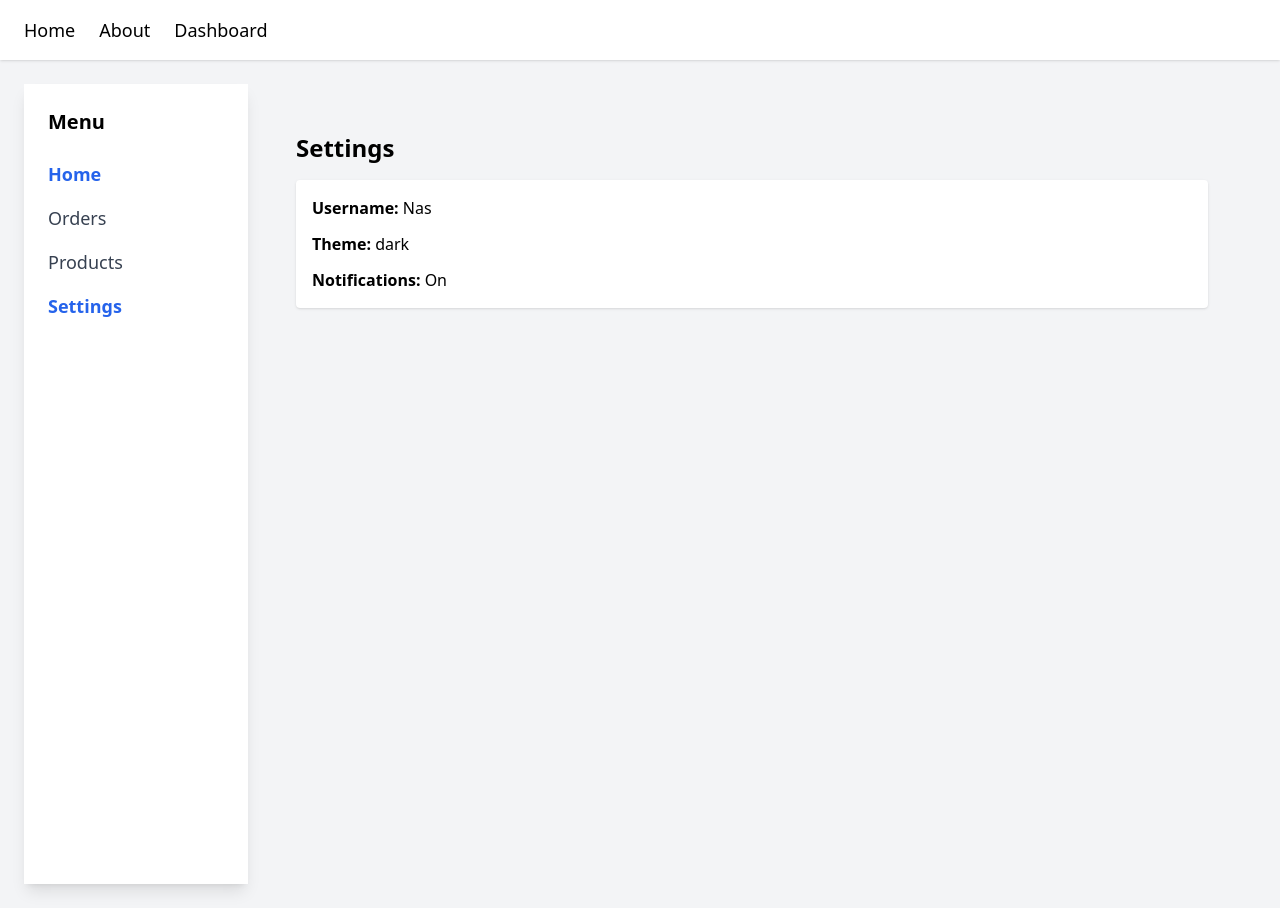
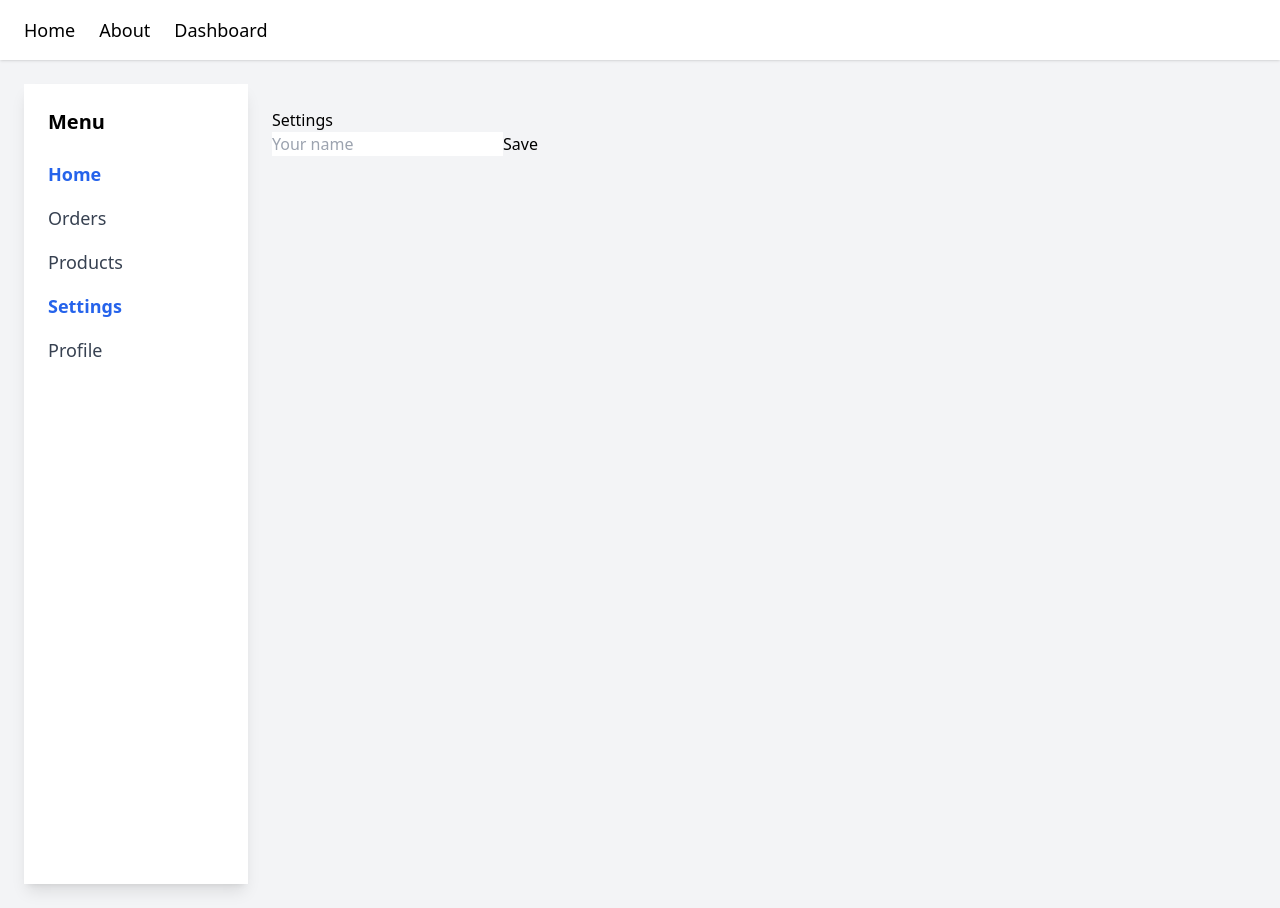
Before and after one commit to Nastaranfh7/react-router-7-project, a React (Vite) app: page /dashboard/settings in a window 1280 px wide. Built offline with nearby package versions, Linux system fonts and the light colour scheme; sample sign-in values are in the browser's storage.

Commit message:
Add ErrorBoundary with Tailwind styling

```diff
--- /dev/null
+++ b/src/auth/Login.jsx
@@ -0,0 +1,17 @@
+export default function Login() {
+  return (
+    <div>
+      <h2>Login Page</h2>
+      <p>Please login to continue.</p>
+
+      <button
+        onClick={() => {
+          localStorage.setItem("loggedIn", "true");
+          window.location.href = "/dashboard";
+        }}
+      >
+        Login
+      </button>
+    </div>
+  );
+}
--- /dev/null
+++ b/src/auth/ProtectedRoute.jsx
@@ -0,0 +1,11 @@
+import { Navigate, Outlet } from "react-router-dom";
+
+export default function ProtectedRoute() {
+  const isLoggedIn = localStorage.getItem("loggedIn") === "true";
+
+  if (!isLoggedIn) {
+    return <Navigate to="/login" replace />;
+  }
+
+  return <Outlet />;
+}
--- /dev/null
+++ b/src/dashboard/Profile.jsx
@@ -0,0 +1,32 @@
+import { Form, useLoaderData, useActionData } from "react-router-dom";
+
+export default function Profile() {
+  const data = useLoaderData();       // داده اولیه از Loader
+  const result = useActionData();     // نتیجه فرم از Action
+
+  return (
+    <div>
+      <h2>Profile Page</h2>
+
+      {/* پیام موفقیت بعد از ارسال فرم */}
+      {result && <p>Updated: {result.username} - {result.email}</p>}
+
+      {/* فرم */}
+      <Form method="post">
+        <input
+          name="username"
+          defaultValue={data.username}
+          placeholder="Your name"
+        />
+
+        <input
+          name="email"
+          defaultValue={data.email}
+          placeholder="Your email"
+        />
+
+        <button type="submit">Update</button>
+      </Form>
+    </div>
+  );
+}
--- a/src/dashboard/Settings.jsx
+++ b/src/dashboard/Settings.jsx
@@ -1,24 +1,18 @@
-import { useLoaderData } from "react-router-dom";
+import { Form, useActionData } from "react-router-dom";
 
 export default function Settings() {
-  const settings = useLoaderData(); // 🔥 داده از Loader میاد
+  const result = useActionData();
 
   return (
-    <div className="p-6">
-      <h1 className="text-2xl font-bold mb-4">Settings</h1>
+    <div>
+      <h2>Settings</h2>
 
-      <div className="bg-white shadow p-4 rounded space-y-3">
-        <p>
-          <strong>Username:</strong> {settings.username}
-        </p>
-        <p>
-          <strong>Theme:</strong> {settings.theme}
-        </p>
-        <p>
-          <strong>Notifications:</strong>{" "}
-          {settings.notifications ? "On" : "Off"}
-        </p>
-      </div>
+      {result && <p>Saved: {result.username}</p>}
+
+      <Form method="post">
+        <input name="username" placeholder="Your name" />
+        <button type="submit">Save</button>
+      </Form>
     </div>
   );
 }
--- a/src/dashboard/Sidebar.jsx
+++ b/src/dashboard/Sidebar.jsx
@@ -3,7 +3,6 @@ import { NavLink } from "react-router-dom";
 export default function Sidebar() {
   return (
     <div className="w-56 bg-white shadow-lg p-6 min-h-screen">
-
       <h3 className="text-xl font-semibold mb-6">Menu</h3>
 
       <nav className="flex flex-col gap-4 text-lg">
@@ -52,6 +51,18 @@ export default function Sidebar() {
           Settings
         </NavLink>
 
+        {/* ✔ لینک درست Profile */}
+        <NavLink
+          to="/dashboard/profile"
+          className={({ isActive }) =>
+            isActive
+              ? "text-blue-600 font-semibold"
+              : "text-gray-700 hover:text-blue-600"
+          }
+        >
+          Profile
+        </NavLink>
+
       </nav>
     </div>
   );
--- /dev/null
+++ b/src/errors/ErrorBoundary.jsx
@@ -0,0 +1,32 @@
+export default function ErrorBoundary({ error }) {
+  return (
+    <div className="max-w-lg mx-auto mt-16 p-8 bg-white rounded-xl shadow-lg text-center">
+
+      <h2 className="text-2xl font-bold text-red-600 mb-4">
+        Something went wrong
+      </h2>
+
+      <p className="text-gray-700 text-lg mb-6">
+        {error?.message || "An unexpected error occurred."}
+      </p>
+
+      <div className="flex justify-center gap-4 mt-6">
+
+        <button
+          onClick={() => window.history.back()}
+          className="px-5 py-2 bg-blue-600 text-white rounded-lg hover:bg-blue-700 transition"
+        >
+          Go Back
+        </button>
+
+        <button
+          onClick={() => window.location.reload()}
+          className="px-5 py-2 bg-green-600 text-white rounded-lg hover:bg-green-700 transition"
+        >
+          Retry
+        </button>
+
+      </div>
+    </div>
+  );
+}
--- a/src/router.jsx
+++ b/src/router.jsx
@@ -8,26 +8,63 @@ import Orders from "./dashboard/Orders";
 import Products from "./dashboard/Products";
 import Settings from "./dashboard/Settings";
 import ProductDetail from "./dashboard/ProductDetail";
+import Profile from "./dashboard/Profile";
+
+import Login from "./auth/Login";
+import ProtectedRoute from "./auth/ProtectedRoute";
 
 import { products } from "./Data/products";
 import { orders } from "./Data/orders";
-import { settings } from "./Data/settings";   // ✔ دادهٔ Settings
+import { settings } from "./Data/settings";
+import ErrorBoundary from "./errors/ErrorBoundary";
 
-// ✔ Loader برای Settings
+export async function productDetailLoader({ params }) {
+  const product = products.find((p) => p.id === Number(params.id));
+
+  if (!product) {
+    throw new Error("این محصول وجود ندارد!");
+  }
+
+  return product;
+}
+
+
+// Loaders
 export async function settingsLoader() {
   return settings;
 }
 
-// ✔ Loader برای Orders
 export async function ordersLoader() {
   return orders;
 }
 
-// ✔ Loader برای Products
 export async function productsLoader() {
   return products;
+  // throw new Error("محصولات پیدا نشد!");
 }
 
+export async function profileLoader() {
+  return {
+    username: "Nastaran",
+    email: "nas@example.com",
+  };
+}
+
+// Actions
+export async function profileAction({ request }) {
+  const formData = await request.formData();
+  return {
+    username: formData.get("username"),
+    email: formData.get("email"),
+  };
+}
+
+export async function settingsAction({ request }) {
+  const formData = await request.formData();
+  return { username: formData.get("username") };
+}
+
+// Router
 const router = createBrowserRouter([
   {
     path: "/",
@@ -35,34 +72,43 @@ const router = createBrowserRouter([
     children: [
       { index: true, element: <App /> },
       { path: "about", element: <h2>About Page</h2> },
+      { path: "login", element: <Login /> },
 
       {
         path: "dashboard",
+        element: <ProtectedRoute />,
+        errorElement: <ErrorBoundary/>,
+        children: [
+          {
             element: <DashboardLayout />,
+            errorElement: <ErrorBoundary />,
             children: [
               { index: true, element: <DashboardHome /> },
 
-          {
-            path: "orders",
-            element: <Orders />,
-            loader: ordersLoader,
-          },
-
-          {
-            path: "products",
-            element: <Products />,
-            loader: productsLoader,
-          },
-
+              { path: "orders", element: <Orders />, loader: ordersLoader ,errorElement: <ErrorBoundary />},
+              { path: "products", element: <Products />, loader: productsLoader },
              {
   path: "products/:id",
   element: <ProductDetail />,
+  loader: productDetailLoader,
+  errorElement: <ErrorBoundary />,
 },
+
 
               {
                 path: "settings",
                 element: <Settings />,
                 loader: settingsLoader,
+                action: settingsAction,
+              },
+
+              {
+                path: "profile",
+                element: <Profile />,
+                loader: profileLoader,
+                action: profileAction,
+              },
+            ],
           },
         ],
       },
```
Lines whose indentation alone changed are shown as unchanged.
